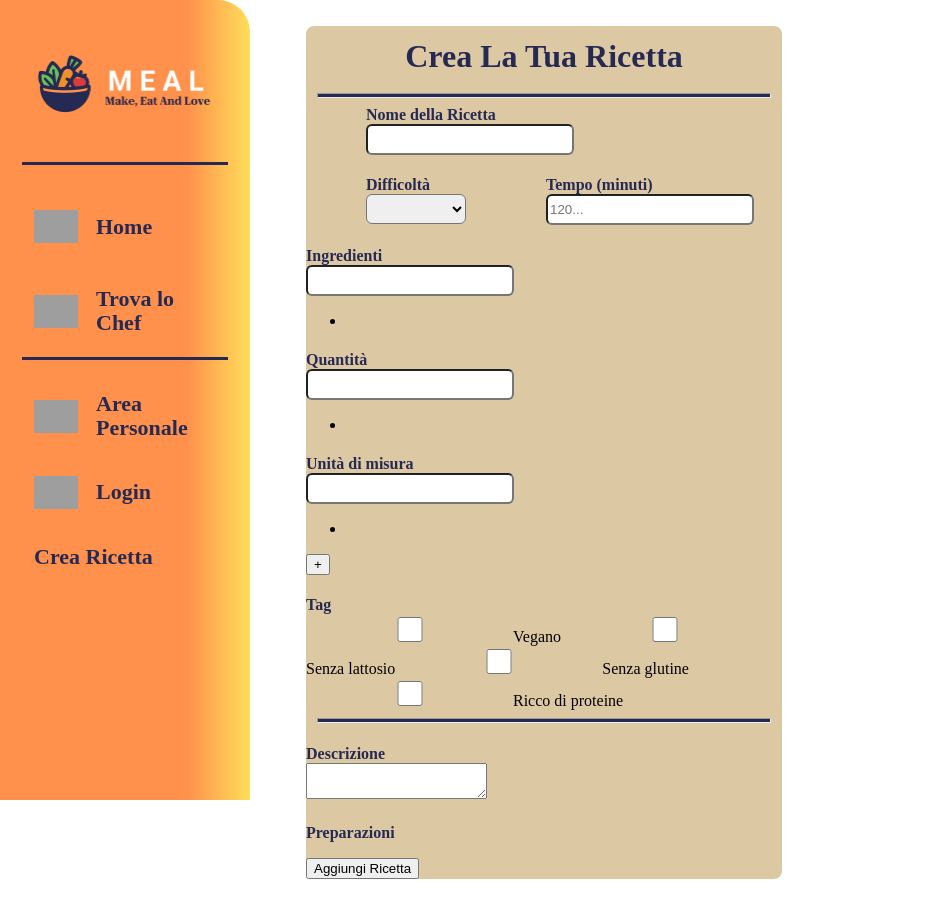
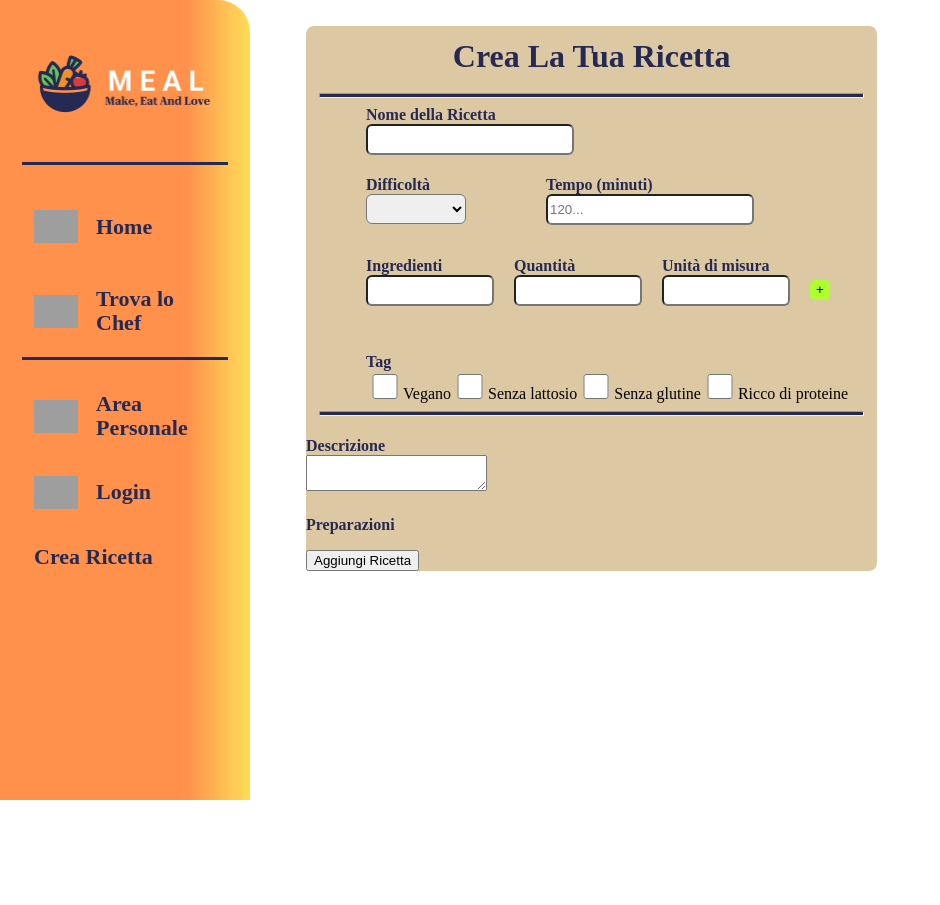
Before and after one commit to MxnuGit/MEAL-PROJECT, a Vue app in the folder frontend/MEAL/: page /CreateRecipe in a window 1280 px wide. Shown: the whole page, without its empty margins (0-940 px from the left). After the commit the page ends 800 px from the top, so only its background shows below. Built offline with nearby package versions, Linux system fonts and the light colour scheme; grey boxes are pictures that could not be loaded.

Commit message:
Improved style

```diff
--- a/frontend/MEAL/src/Pages/CreateRecipe.vue
+++ b/frontend/MEAL/src/Pages/CreateRecipe.vue
@@ -65,7 +65,7 @@
             </div>
 
             <!-- Ingredienti -->
-            <div>
+            <div id="secondPart">
                 <section id="ingredients">
                     <h4>Ingredienti</h4>
                     <input type="text" v-model="recipeIngredients" required>
@@ -95,7 +95,7 @@
                 </section>
 
             </div>
-            <div>
+            <div id="tagDiv">
                 <h4>Tag</h4>
 
                 <input type="checkbox" id="vegan" value="vegan" v-model="tags">
@@ -132,7 +132,7 @@
         border-radius: 10px;
         border-color: white;
         border: 2.5px solid white;
-        max-width: 50%;
+        max-width: 60%;
     }
 
     header {
@@ -193,6 +193,44 @@
         border-radius: 6px;
     }
 
+    #secondPart {
+        display: flex;
+        align-items: center;
+    }
+
+    #secondPart section {
+        padding: 10px;
+    }
+
+    #secondPart li {
+        list-style: none;
+    }
+
+    #secondPart section input{
+        width: 120px;
+    }
+
+    #secondPart section:nth-child(1) {
+        margin-left: 60px;
+        padding-left: 0px;
+    }
+
+
+    #addButton button{
+        height: 20px;
+        margin-top: 23px;
+        background-color: greenyellow;
+        border-radius: 5px;
+        border: none;
+    }
+
+    #tagDiv {
+        margin-left: 60px;
+    }
+
+    #vegan, #proteinRich, #glutenFree, #lactoseFree {
+        width: 30px;
+    }
 
 
 </style>
```
